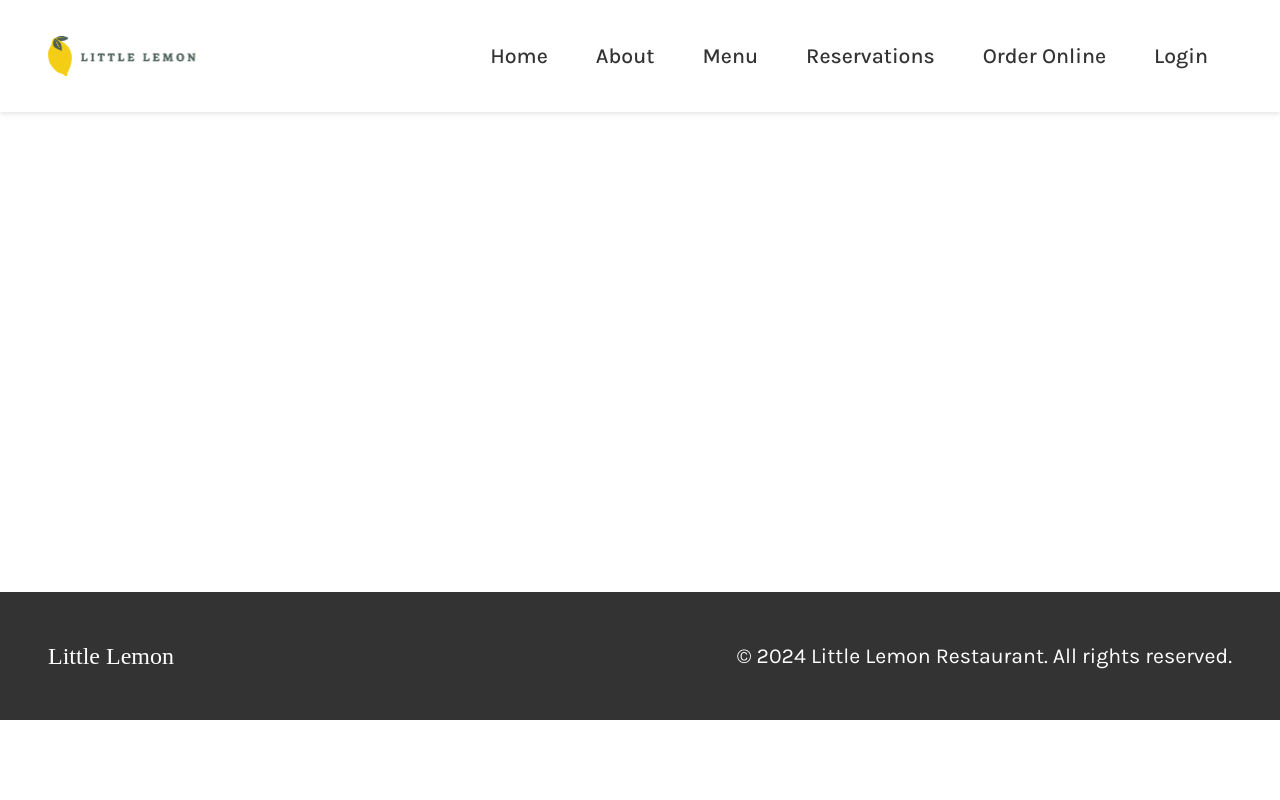
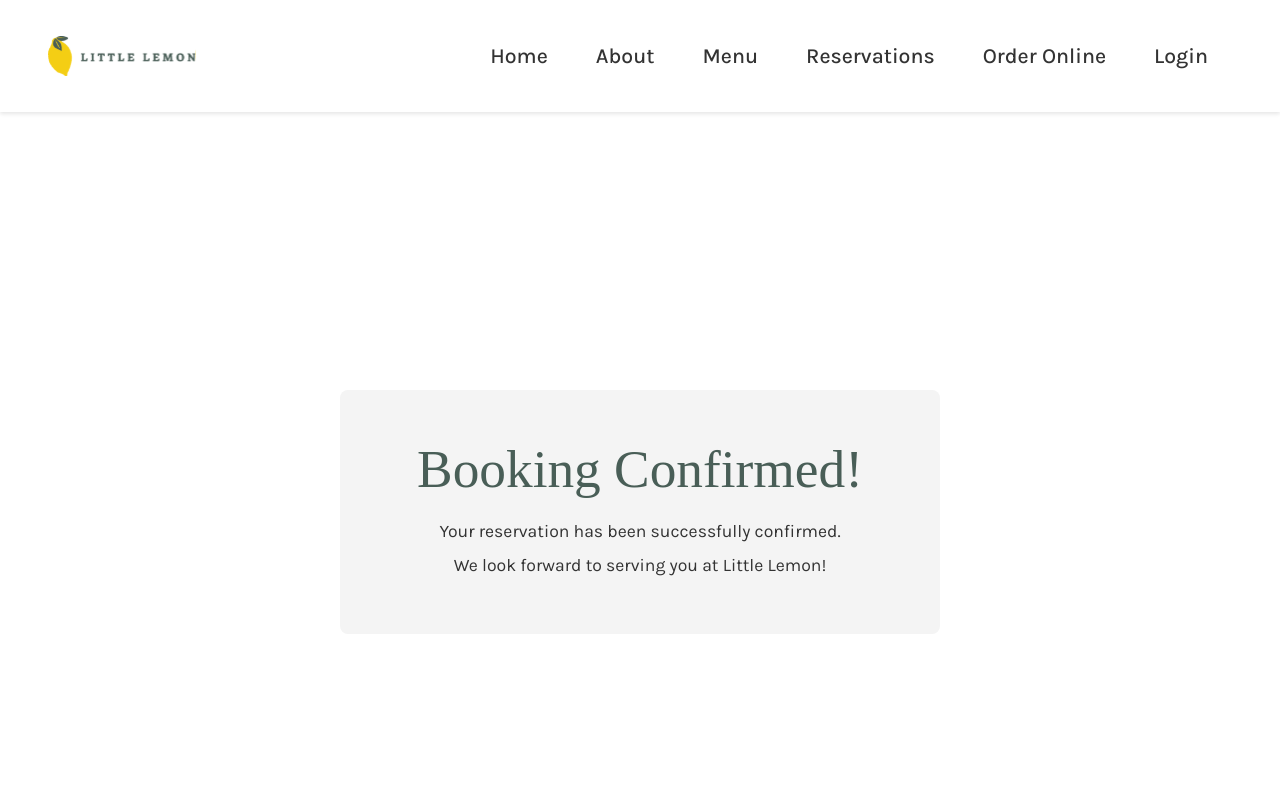
Before and after one commit to FahimNsr/front-end-developer-capstone-project, a React (Create React App) app: page /confirmed in a window 1280 px wide. Shown: the top 800 px of the page. Built offline with nearby package versions, Linux system fonts and the light colour scheme; no server answers; a web font is replaced by a local one.

Commit message:
Submitting the new booking page to the API

```diff
--- a/src/components/BookingForm/BookingForm.js
+++ b/src/components/BookingForm/BookingForm.js
@@ -1,7 +1,7 @@
 import React, { useState } from 'react';
 import './BookingForm.css';
 
-function BookingForm({ availableTimes, dispatch }) {
+function BookingForm({ availableTimes, dispatch, submitForm }) {
   // State variables for form fields
   const [date, setDate] = useState('');
   const [time, setTime] = useState('');
@@ -19,8 +19,8 @@ function BookingForm({ availableTimes, dispatch }) {
   // Handle form submission
   const handleSubmit = (e) => {
     e.preventDefault();
-    // Form submission logic will be added in future steps
-    console.log('Form submitted:', { date, time, guests, occasion });
+    const formData = { date, time, guests, occasion };
+    submitForm(formData);
   };
 
   return (
--- a/src/components/Main/Main.js
+++ b/src/components/Main/Main.js
@@ -1,7 +1,8 @@
 import React, { useReducer } from 'react';
-import { Routes, Route } from 'react-router-dom';
+import { Routes, Route, useNavigate } from 'react-router-dom';
 import HomePage from '../../pages/HomePage/HomePage';
 import BookingPage from '../../pages/BookingPage/BookingPage';
+import ConfirmedBooking from '../../pages/ConfirmedBooking/ConfirmedBooking';
 import { initializeTimes, updateTimes } from '../../utils/timesReducer';
 import './Main.css';
 
@@ -12,10 +13,39 @@ function Main() {
     <main>
       <Routes>
         <Route path="/" element={<HomePage />} />
-        <Route path="/reservations" element={<BookingPage availableTimes={availableTimes} dispatch={dispatch} />} />
+        <Route
+          path="/reservations"
+          element={<BookingPageWrapper availableTimes={availableTimes} dispatch={dispatch} />}
+        />
+        <Route path="/confirmed" element={<ConfirmedBooking />} />
       </Routes>
     </main>
   );
 }
 
+function BookingPageWrapper({ availableTimes, dispatch }) {
+  const navigate = useNavigate();
+
+  const submitForm = (formData) => {
+    if (window.submitAPI && typeof window.submitAPI === 'function') {
+      const success = window.submitAPI(formData);
+      console.log(success);
+      if (success) {
+        navigate('/confirmed');
+      }
+    } else {
+      // Fallback: navigate anyway if API not available
+      navigate('/confirmed');
+    }
+  };
+
+  return (
+    <BookingPage
+      availableTimes={availableTimes}
+      dispatch={dispatch}
+      submitForm={submitForm}
+    />
+  );
+}
+
 export default Main;
--- a/src/pages/BookingPage/BookingPage.js
+++ b/src/pages/BookingPage/BookingPage.js
@@ -2,14 +2,18 @@ import React from 'react';
 import './BookingPage.css';
 import BookingForm from '../../components/BookingForm/BookingForm';
 
-function BookingPage({ availableTimes, dispatch }) {
+function BookingPage({ availableTimes, dispatch, submitForm }) {
   return (
     <div className="booking-page">
       <section className="booking-section">
         <div className="booking-container">
           <h1>Reserve a Table</h1>
           <p>Book your table at Little Lemon restaurant</p>
-          <BookingForm availableTimes={availableTimes} dispatch={dispatch} />
+          <BookingForm
+            availableTimes={availableTimes}
+            dispatch={dispatch}
+            submitForm={submitForm}
+          />
         </div>
       </section>
     </div>
--- /dev/null
+++ b/src/pages/ConfirmedBooking/ConfirmedBooking.css
@@ -0,0 +1,31 @@
+.confirmed-booking {
+  min-height: 100vh;
+  display: flex;
+  align-items: center;
+  justify-content: center;
+}
+
+.confirmation-section {
+  width: 100%;
+  padding: 2rem;
+}
+
+.confirmation-container {
+  max-width: 600px;
+  margin: 0 auto;
+  text-align: center;
+  padding: 3rem;
+  background-color: #f4f4f4;
+  border-radius: 8px;
+}
+
+.confirmation-container h1 {
+  color: #495E57;
+  margin-bottom: 1rem;
+}
+
+.confirmation-container p {
+  color: #333;
+  font-size: 1.1rem;
+  margin: 0.5rem 0;
+}
--- /dev/null
+++ b/src/pages/ConfirmedBooking/ConfirmedBooking.js
@@ -0,0 +1,18 @@
+import React from 'react';
+import './ConfirmedBooking.css';
+
+function ConfirmedBooking() {
+  return (
+    <div className="confirmed-booking">
+      <section className="confirmation-section">
+        <div className="confirmation-container">
+          <h1>Booking Confirmed!</h1>
+          <p>Your reservation has been successfully confirmed.</p>
+          <p>We look forward to serving you at Little Lemon!</p>
+        </div>
+      </section>
+    </div>
+  );
+}
+
+export default ConfirmedBooking;
```
